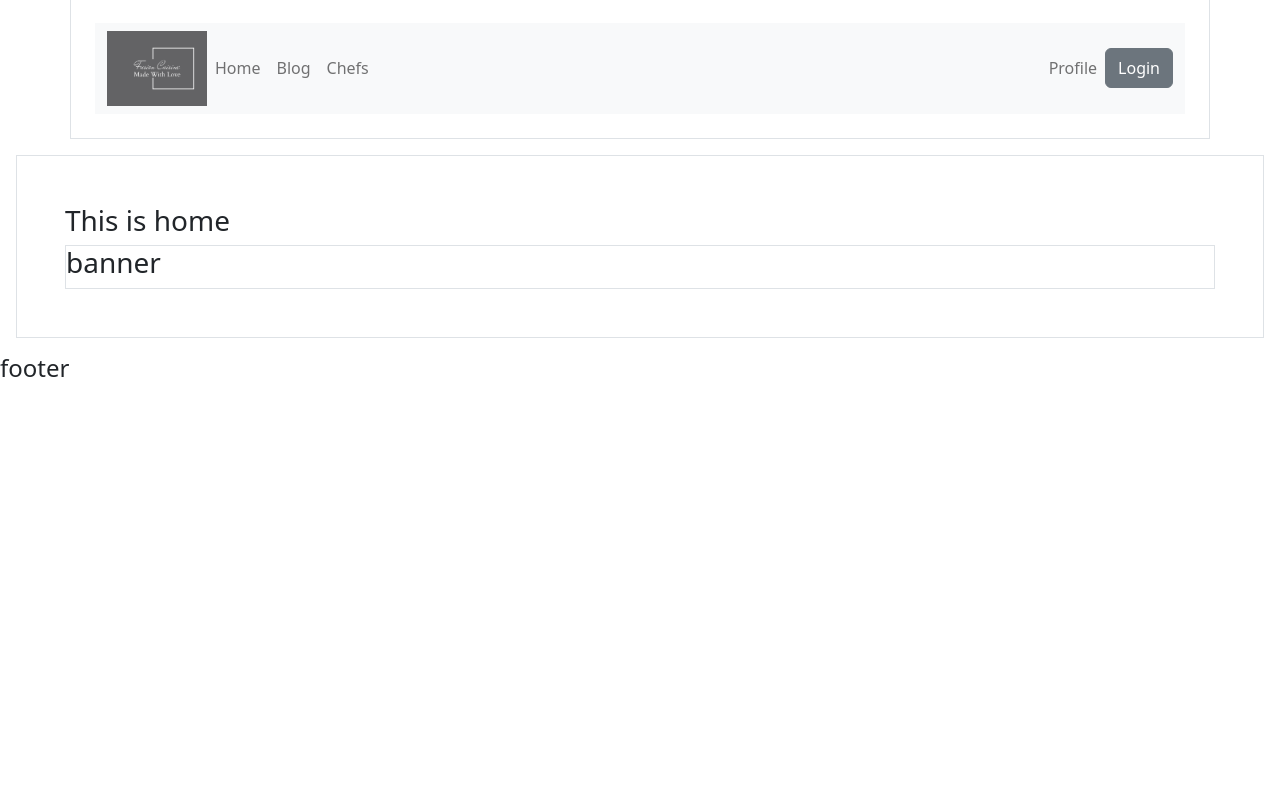
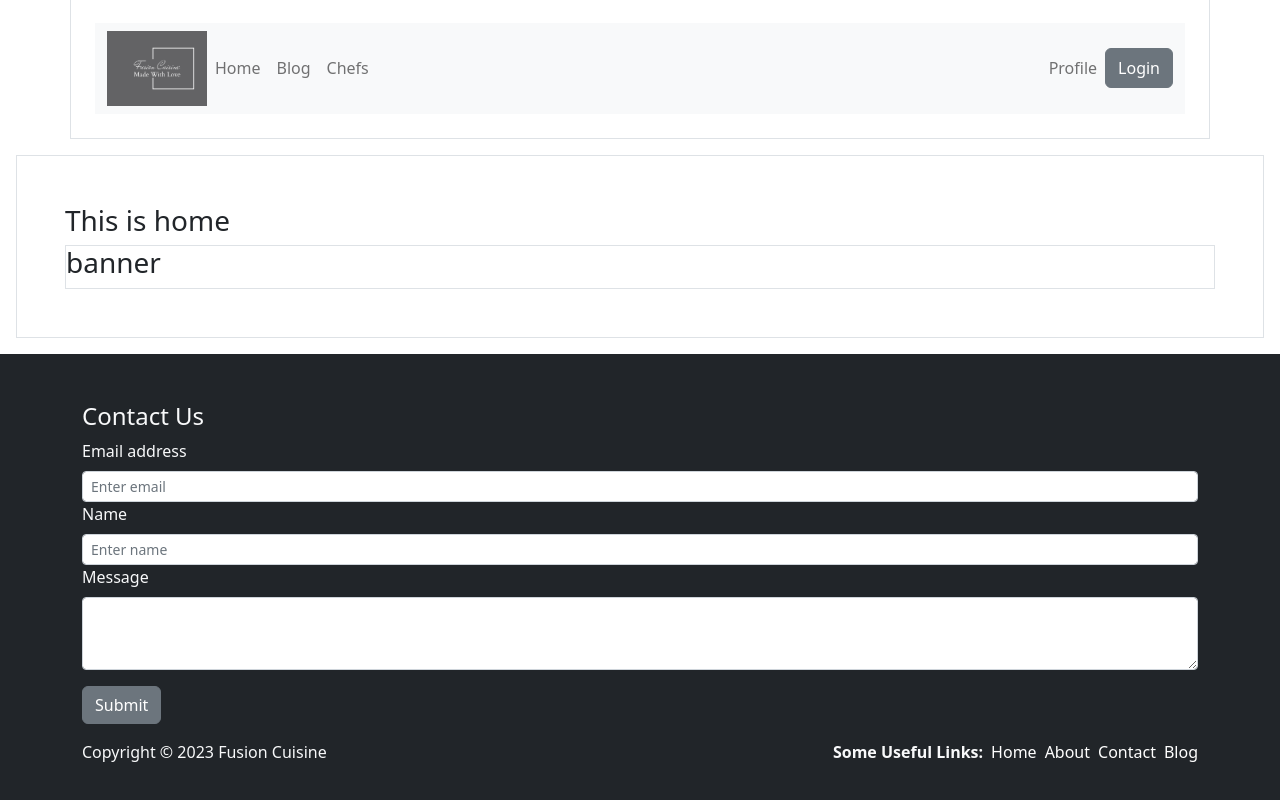
Before and after one commit to taniyamim/chefs-hunter, a React (Vite) app: page / in a window 1280 px wide. Shown: the part 236-1036 px from the top of the page. Before the commit the page ends 800 px from the top, so only its background shows below. Built offline with nearby package versions, Linux system fonts and the light colour scheme.

Commit message:
footer added

```diff
--- a/src/Shared/Footer/Footer.jsx
+++ b/src/Shared/Footer/Footer.jsx
@@ -1,9 +1,55 @@
 import React from 'react';
 
+import { Container, Row, Col, Form, Button } from 'react-bootstrap';
 const Footer = () => {
     return (
         <div>
-            <h4>footer</h4>
+            <footer className="bg-dark text-light p-5">
+                <Container>
+
+                    <Row>
+                        <Col>
+                            <h4>Contact Us</h4>
+                            <Form>
+                                <Form.Group controlId="formBasicEmail">
+                                    <Form.Label>Email address</Form.Label>
+                                    <Form.Control type="email" size="sm" placeholder="Enter email" />
+                                </Form.Group>
+
+                                <Form.Group controlId="formBasicName">
+                                    <Form.Label>Name</Form.Label>
+                                    <Form.Control type="text" size="sm" placeholder="Enter name" />
+                                </Form.Group>
+
+                                <Form.Group controlId="formBasicMessage">
+                                    <Form.Label>Message</Form.Label>
+                                    <Form.Control as="textarea" size="sm" rows={3} />
+                                </Form.Group>
+
+                                <Button className='mt-3' variant="secondary" type="submit">
+                                    Submit
+                                </Button>
+                            </Form>
+                        </Col>
+                    </Row>
+                    <Row className='mt-3'>
+                        <Col sm={6}>
+                            <p>Copyright © {new Date().getFullYear()}
+                                <span> Fusion Cuisine</span>
+                            </p>
+                        </Col>
+                        <Col sm={6} className="d-flex justify-content-end">
+                            <p className='px-2 fw-bold'>Some Useful Links:</p>
+                            <ul className="list-inline text-light">
+                                <li className="list-inline-item" ><a className='text-decoration-none text-white' href="#">Home</a></li>
+                                <li className="list-inline-item"><a className='text-decoration-none text-white' href="#">About</a></li>
+                                <li className="list-inline-item"><a className='text-decoration-none text-white' href="#">Contact</a></li>
+                                <li className="list-inline-item"><a className='text-decoration-none text-white' href="#">Blog</a></li>
+                            </ul>
+                        </Col>
+                    </Row>
+                </Container>
+            </footer>
         </div>
     );
 };
```
